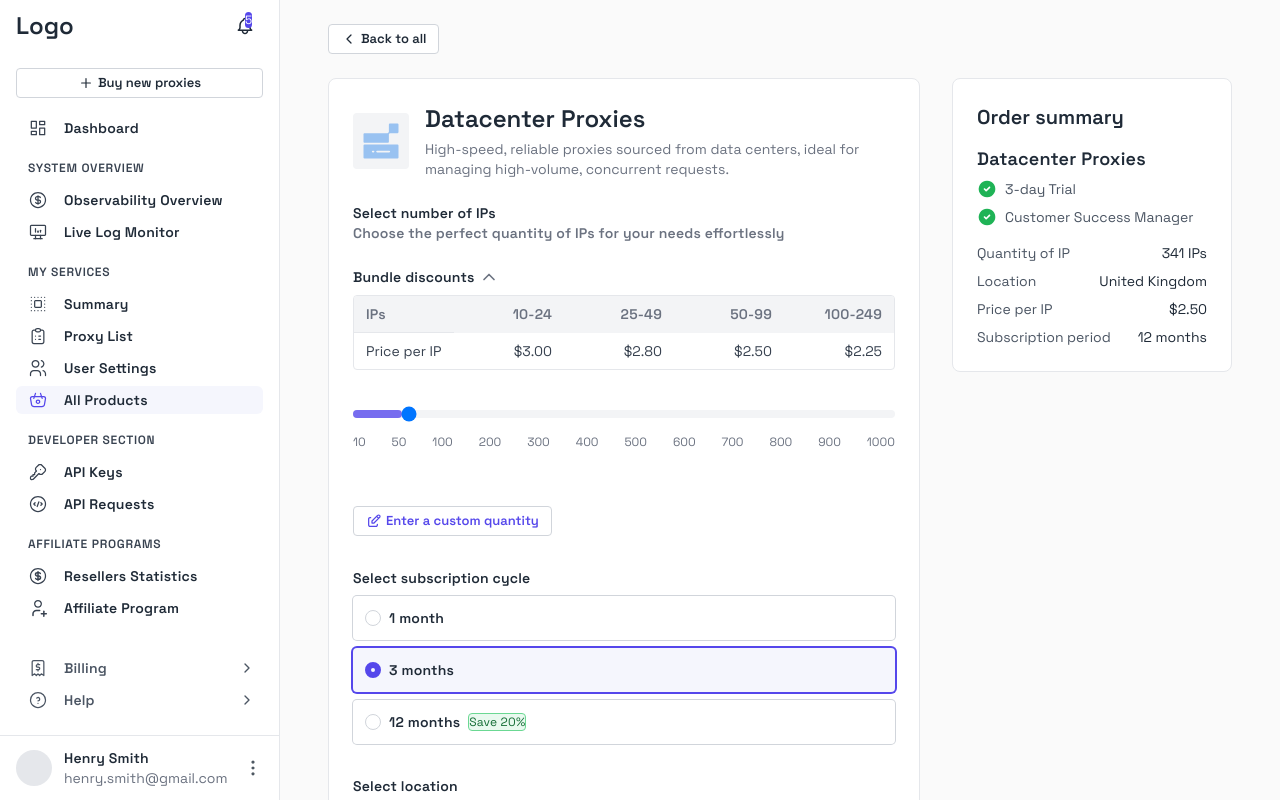
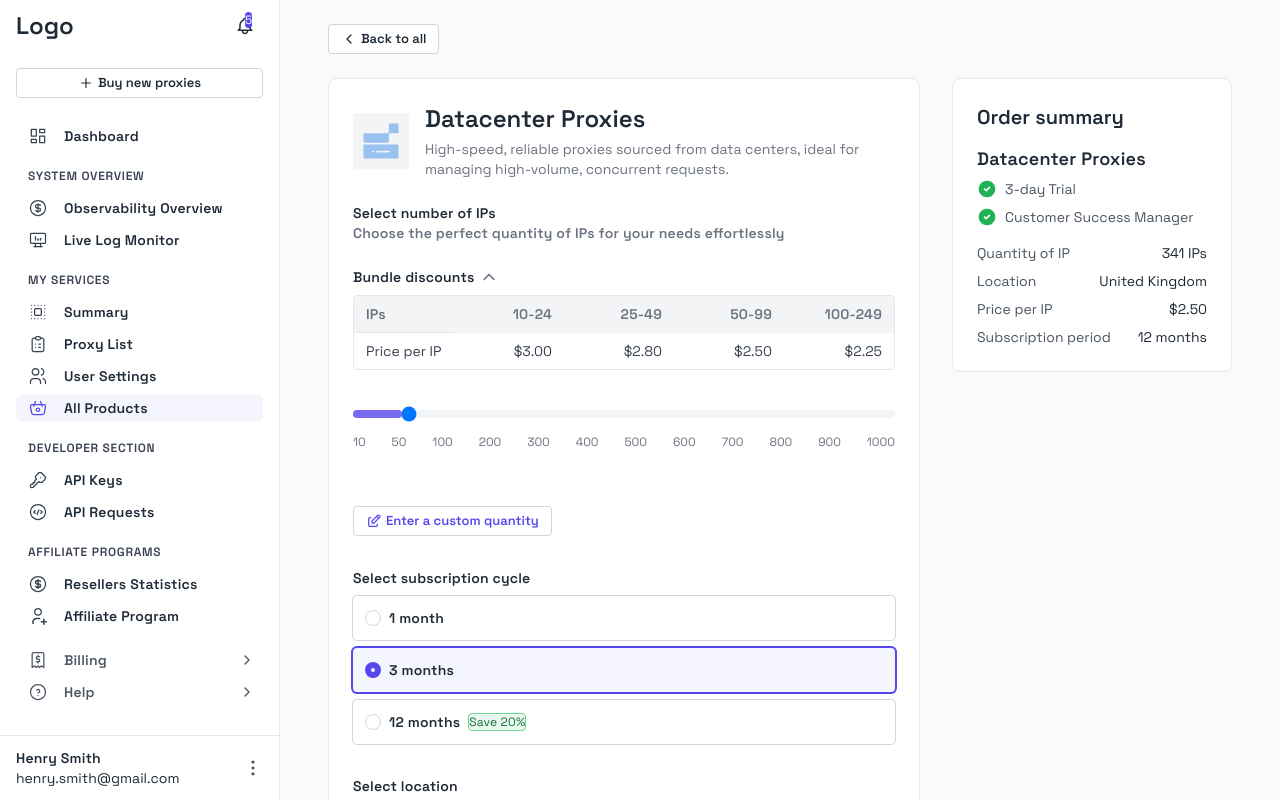
Before and after one commit to AnnaBielskaya/goodface-test-task, a Next.js app: page /services/all-products in a window 1280 px wide. Built offline with nearby package versions, Linux system fonts and the light colour scheme.

Commit message:
Refactored Sidebar code.

```diff
--- a/src/components/layout/sidebar/Sidebar.tsx
+++ b/src/components/layout/sidebar/Sidebar.tsx
@@ -3,22 +3,17 @@
 import Link from "next/link";
 import { usePathname } from "next/navigation";
 import { sidebarSections, bottomLinks } from "./sidebar.config";
-import type { LinkItem, CollapsibleMenuType, NavSection } from "./sidebar.config";
+import type {
+  LinkItem,
+  CollapsibleMenuType,
+  NavSection,
+} from "./sidebar.config";
 import { Button } from "@/ui/Button";
 import React, { useState } from "react";
-import { NotificationButton } from "./NotificationButton";
 import { PlusIcon } from "@/assets/sidebar-icons/PlusIcon";
-import Image from "next/image";
 import { ChevronRight, ExternalLink } from "lucide-react";
-
-function SidebarHeader() {
-  return (
-    <div className="sidebar-header">
-      <h1 className="text-h4 font-medium text-grey-800">Logo</h1>
-      <NotificationButton />
-    </div>
-  );
-}
+import SidebarFooter from "./SidebarFooter";
+import SidebarHeader from "./SidebarHeader";
 
 function SidebarLink({ href, icon: Icon, label, external }: LinkItem) {
   const pathname = usePathname();
@@ -54,9 +49,7 @@ function CollapsibleMenu({ label, icon: Icon, children }: CollapsibleMenuType) {
       <button
         onClick={() => setIsOpen(!isOpen)}
         className={`sidebar-link flex w-full justify-between ${
-          isActive
-            ? "text-brand-500"
-            : "text-grey-600 hover:text-brand-500"
+          isActive ? "text-brand-500" : "text-grey-600 hover:text-brand-500"
         } hover:bg-brand-50`}
       >
         <div className="flex items-center gap-4">
@@ -86,8 +79,12 @@ function CollapsibleMenu({ label, icon: Icon, children }: CollapsibleMenuType) {
 
 function SidebarSection({ title, links }: NavSection) {
   return (
-    <div className="mb-4">
-      {title && <p className="sidebar-section-title text-overline text-grey-700">{title}</p>}
+    <div>
+      {title && (
+        <p className="sidebar-section-title text-overline text-grey-700">
+          {title}
+        </p>
+      )}
       <ul className="flex flex-col gap-1">
         {links.map((link) => (
           <li key={link.href}>
@@ -99,43 +96,19 @@ function SidebarSection({ title, links }: NavSection) {
   );
 }
 
-function SidebarFooter() {
-  return (
-    <div className="sidebar-footer">
-      <div className="flex items-center gap-3">
-        <div className="h-9 w-9 rounded-full bg-grey-200"></div>
-        <div className="flex flex-col">
-          <span className="text-subtitle2 text-grey-800">Henry Smith</span>
-          <span className="text-body2 text-grey-500">henry.smith@gmail.com</span>
-        </div>
-      </div>
-      <button className="p-1 cursor-pointer">
-        <Image
-          src="/icons/dots-vertical.svg"
-          alt="More options"
-          width={20}
-          height={20}
-        />
-      </button>
-    </div>
-  );
-}
-
 export default function Sidebar() {
   return (
     <aside className="sidebar flex">
       <SidebarHeader />
       <nav className="sidebar-nav">
-        <div>
         <Button
-            className="w-full mb-4"
+          className="w-full mb-2"
           icon={<PlusIcon className="h-4 w-4" />}
           label="Buy new proxies"
         />
         {sidebarSections.map((section) => (
           <SidebarSection key={section.title || "home"} {...section} />
         ))}
-        </div>
         <div>
           <ul className="flex flex-col gap-1">
             {bottomLinks.map((link) => (
--- /dev/null
+++ b/src/components/layout/sidebar/SidebarFooter.tsx
@@ -0,0 +1,20 @@
+import Image from "next/image";
+
+export default function SidebarFooter() {
+    return (
+      <div className="sidebar-footer">
+        <div className="flex flex-col">
+          <span className="text-subtitle2 text-grey-800">Henry Smith</span>
+          <span className="text-body2 text-grey-800">henry.smith@gmail.com</span>
+        </div>
+        <button className="p-1 cursor-pointer">
+          <Image
+            src="/icons/dots-vertical.svg"
+            alt="More options"
+            width={20}
+            height={20}
+          />
+        </button>
+      </div>
+    );
+  }
--- /dev/null
+++ b/src/components/layout/sidebar/SidebarHeader.tsx
@@ -0,0 +1,10 @@
+import { NotificationButton } from "./NotificationButton";
+
+export default function SidebarHeader() {
+    return (
+      <div className="sidebar-header">
+        <h1 className="text-h4 text-grey-800">Logo</h1>
+        <NotificationButton />
+      </div>
+    );
+  }
```
Lines whose indentation alone changed are shown as unchanged.
